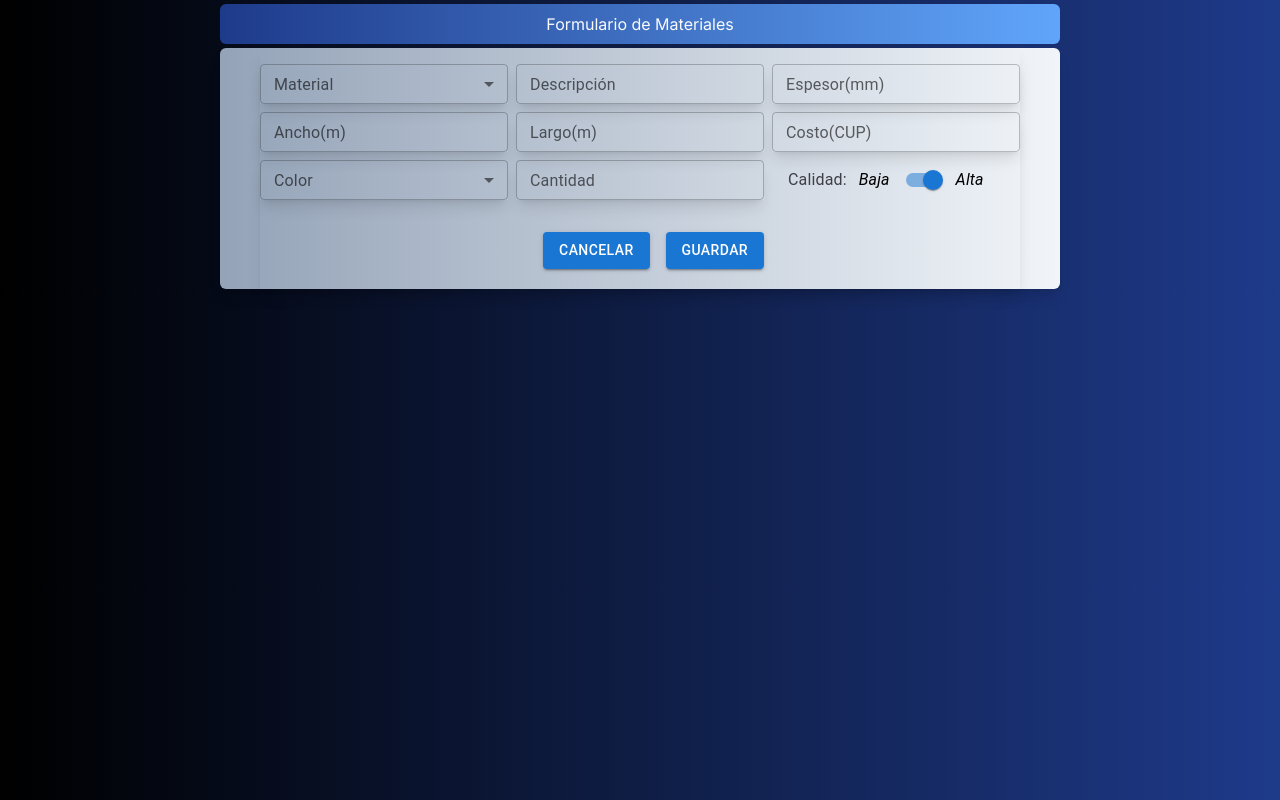
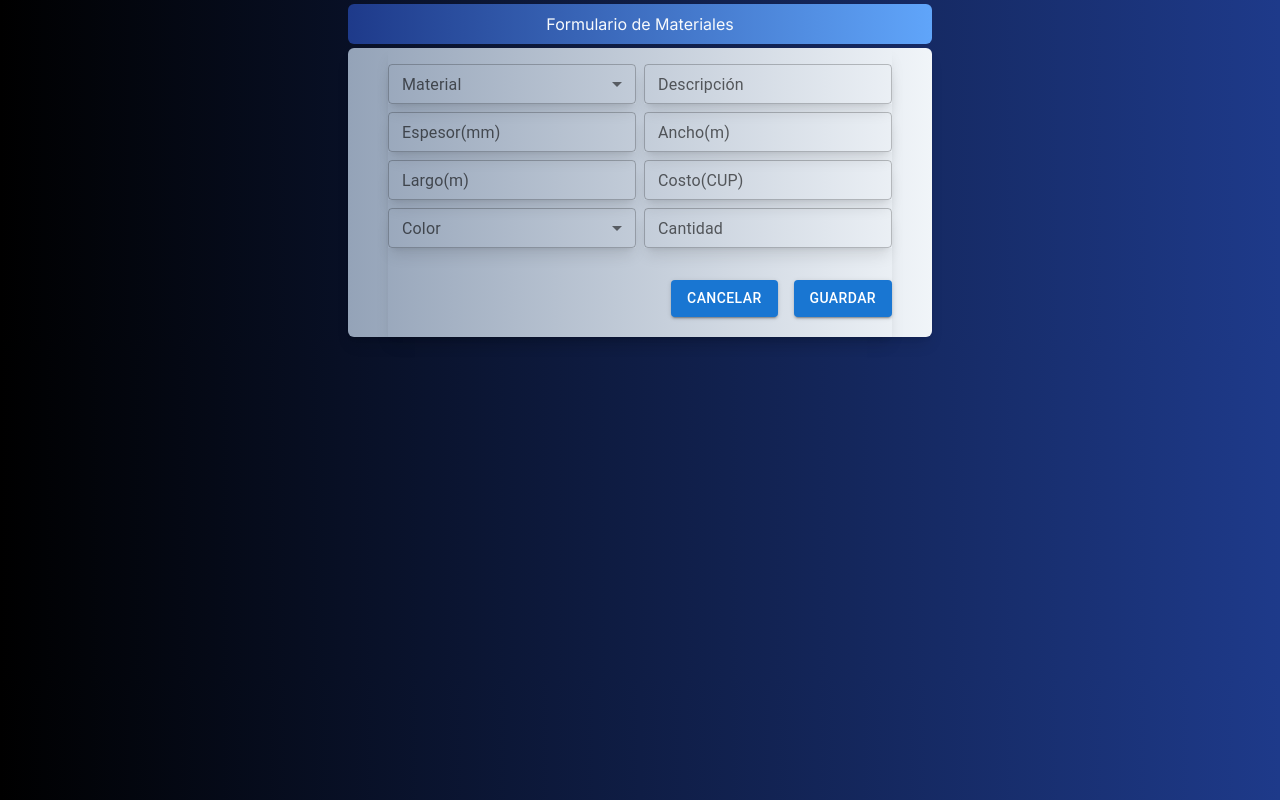
Before and after one commit to EduarMillan/cabarrocasNextTS, a Next.js app in the folder cabarrocas/: page /pages/materiales/formMateriales in a window 1280 px wide. Built offline with nearby package versions, Linux system fonts and the light colour scheme.

Commit message:
terminando crud de materiales

```diff
--- a/cabarrocas/src/app/api/materiales/route.ts
+++ b/cabarrocas/src/app/api/materiales/route.ts
@@ -7,7 +7,6 @@ interface FormData {
 	espesor: string;
 	longitud_ancho: number;
 	longitud_largo: number;
-	calidad_material: string;
 	costo_total: number;
 	color: string;
 	cantidad: number;
@@ -26,7 +25,6 @@ export async function POST(req: any) {
 			espesor,
 			longitud_ancho,
 			longitud_largo,
-			calidad_material,
 			costo_total,
 			color,
 			cantidad,
@@ -40,14 +38,13 @@ export async function POST(req: any) {
 		for (let i: number = 0; i < cantidad; i += 1) {
 			queries.push(
 				conn.query(
-					"INSERT INTO materiales (nombre, descripcion, espesor, longitud_ancho, longitud_largo, calidad_material, costo_total, costo_m2, costo_ml, cantidad, color) VALUES (?, ?, ?, ?, ?, ?, ?, ?, ?,'1',?)",
+					"INSERT INTO materiales (nombre, descripcion, espesor, longitud_ancho, longitud_largo, costo_total, costo_m2, costo_ml, cantidad, color) VALUES (?, ?, ?, ?, ?, ?, ?, ?,'1',?)",
 					[
 						nombre,
 						descripcion,
 						espesor,
 						longitud_ancho,
 						longitud_largo,
-						calidad_material,
 						costo_total,
 						costoM2,
 						costoMl,
--- a/cabarrocas/src/app/pages/materiales/dataMateriales/page.tsx
+++ b/cabarrocas/src/app/pages/materiales/dataMateriales/page.tsx
@@ -23,6 +23,7 @@ import SecondaryButton from '@/components/utils/SecondaryButton';
 import PrimaryButton from '@/components/utils/PrimaryButton';
 import FormMateriales from '../formMateriales/page';
 import AddIcon from '@mui/icons-material/Add';
+
 
 /**
  * Renders the "Materiales" component.
@@ -84,18 +85,19 @@ function Materiales() {
 
 	const { getMateriales, deleteMaterialById } = useMateriales();
 	const materialesState = useSelector(selectMateriales);
-	const [openModal, setopenModal] = useState(false);
-	const [crearMaterial, setcrearMaterial] = useState(false);
-	const [eliminarMaterial, seteliminarMaterial] = useState(false);
-	const [idMaterial, setidMaterial] = useState(0);
+	const [openModal, setOpenModal] = useState(false);
+	const [crearMaterial, setCrearMaterial] = useState(false);
+	const [eliminarMaterial, setEliminarMaterial] = useState(false);
+	const [idMaterial, setIdMaterial] = useState(0);
+	const [updateMaterial, setUpdateMaterial] = useState(null);
 
 	const deleteMaterialId = () => {
 		deleteMaterialById(idMaterial);
 	};
 
 	const handleCancel = () => {
-		setopenModal(false);
-		setcrearMaterial(false);
+		setOpenModal(false);
+		setCrearMaterial(false);
 	};
 
 	useEffect(() => {
@@ -130,10 +132,10 @@ function Materiales() {
 			name: 'longitud_largo',
 			label: 'Largo (m)',
 		},
-		{
-			name: 'calidad_material',
-			label: 'Calidad',
-		},
+		// {
+		// 	name: 'calidad_material',
+		// 	label: 'Calidad',
+		// },
 		{
 			name: 'costo_total',
 			label: 'Costo Total',
@@ -160,8 +162,9 @@ function Materiales() {
 									aria-label='Insertar Material'
 									style={{ color: '#ffffff' }}
 									onClick={() => {
-										setcrearMaterial(true);
-										setopenModal(true);
+										setUpdateMaterial(null);
+										setCrearMaterial(true);
+										setOpenModal(true);
 									}}
 								>
 									<AddIcon className='bg-green-500 rounded-full w-16 shadow-lg' />
@@ -177,7 +180,9 @@ function Materiales() {
 								aria-label='Editar'
 								style={{ color: '#ca8a04' }}
 								onClick={() => {
-									//navigate(`/dashboard/materiales/${tableMeta.rowData[0]}`);
+									setUpdateMaterial(tableMeta.rowData);
+									setCrearMaterial(true);
+									setOpenModal(true);
 								}}
 							>
 								<AssignmentIcon />
@@ -188,9 +193,9 @@ function Materiales() {
 								aria-label='Eliminar'
 								style={{ color: '#f87171' }}
 								onClick={() => {
-									seteliminarMaterial(true);
-									setopenModal(true);
-									setidMaterial(tableMeta.rowData[0]);
+									setEliminarMaterial(true);
+									setOpenModal(true);
+									setIdMaterial(tableMeta.rowData[0]);
 								}}
 							>
 								<DeleteIcon> </DeleteIcon>
@@ -249,6 +254,40 @@ function Materiales() {
 		},
 	};
 
+	let modalContent;
+	if (crearMaterial) {
+		modalContent = (
+			<FormMateriales onCancel={handleCancel} material={updateMaterial} />
+		);
+	} else if (eliminarMaterial) {
+		modalContent = (
+			<div>
+				<DialogTitle>Eliminar Material</DialogTitle>
+				<DialogContent>
+					<DialogContentText>
+						¿Está seguro de querer eliminar este material?
+					</DialogContentText>
+				</DialogContent>
+				<DialogActions>
+					<SecondaryButton
+						name='Cancelar'
+						onClick={() => {
+							setEliminarMaterial(false);
+							setOpenModal(false);
+						}}
+					/>
+					<PrimaryButton
+						name='Aceptar'
+						onClick={() => {
+							deleteMaterialId();
+							setOpenModal(false);
+						}}
+					/>
+				</DialogActions>
+			</div>
+		);
+	}
+
 	return (
 		<div className='container my-10 mx-auto bg-slate-500'>
 			<ThemeProvider theme={getMuiTheme()}>
@@ -259,34 +298,7 @@ function Materiales() {
 					options={options}
 				/>
 				<CustomModal open={openModal} width='md'>
-					{crearMaterial ? (
-						<FormMateriales onCancel={handleCancel} />
-					) : eliminarMaterial ? (
-						<div>
-							<DialogTitle>Eliminar Material</DialogTitle>
-							<DialogContent>
-								<DialogContentText>
-									Está seguro de querer eliminar este material?
-								</DialogContentText>
-							</DialogContent>
-							<DialogActions>
-								<SecondaryButton
-									name='Cancelar'
-									onClick={() => {
-										seteliminarMaterial(false);
-										setopenModal(false);
-									}}
-								/>
-								<PrimaryButton
-									name='Aceptar'
-									onClick={() => {
-										deleteMaterialId();
-										setopenModal(false);
-									}}
-								/>
-							</DialogActions>
-						</div>
-					) : null}
+					{modalContent}
 				</CustomModal>
 			</ThemeProvider>
 		</div>
--- a/cabarrocas/src/app/pages/materiales/formMateriales/page.tsx
+++ b/cabarrocas/src/app/pages/materiales/formMateriales/page.tsx
@@ -3,9 +3,6 @@ import React, { useEffect } from 'react';
 import { SubmitHandler, useForm } from 'react-hook-form';
 import { zodResolver } from '@hookform/resolvers/zod';
 import { TextField, MenuItem } from '@mui/material';
-import Switch from '@mui/material/Switch';
-import Stack from '@mui/material/Stack';
-import Typography from '@mui/material/Typography';
 import PrimaryButton from '@/components/utils/PrimaryButton';
 import SecondaryButton from '@/components/utils/SecondaryButton';
 import useMateriales from '@/redux/services/materiales/materialesService';
@@ -17,7 +14,7 @@ import {
 
 type Inputs = {
 	longitud_ancho: string;
-	calidad_material: string;
+	//calidad_material: string;
 	cantidad: string;
 	color: string;
 	costo_total: string;
@@ -32,13 +29,13 @@ type Inputs = {
  *
  * @return {JSX.Element} The rendered form component.
  */
-function FormMateriales({ onCancel }: any) {
-	const { createMateriales } = useMateriales();
+function FormMateriales({ onCancel, material }: any) {
+	const { createMateriales, updateMaterial } = useMateriales();
+
 	const {
 		register,
 		handleSubmit,
 		setValue,
-		watch,
 		formState: { errors },
 	} = useForm<Inputs>({
 		resolver: zodResolver(materialSchema),
@@ -58,18 +55,26 @@ function FormMateriales({ onCancel }: any) {
 		</MenuItem>
 	));
 
-	const selectedMaterial = watch('nombre');
 	useEffect(() => {
-		setValue('nombre', selectedMaterial);
-	}, [setValue]);
-
-	const selectedColor = watch('color');
-	useEffect(() => {
-		setValue('color', selectedColor);
-	}, [setValue]);
+		if (material) {
+			setValue('nombre', material[1]);
+			setValue('descripcion', material[2]);
+			setValue('espesor', material[3].toString());
+			setValue('longitud_ancho', material[4].toString());
+			setValue('longitud_largo', material[5].toString());
+			setValue('costo_total', material[6].toString());
+			setValue('cantidad', material[7].toString());
+			setValue('color', material[8]);
+		}
+	}, [setValue, material]);
 
 	const saveMaterials: SubmitHandler<Inputs> = async data => {
-		await createMateriales(data);
+		if (material) {
+			await updateMaterial(material[0], data);
+		} else {
+			await createMateriales(data);
+		}
+		onCancel();
 	};
 
 	return (
@@ -80,7 +85,7 @@ function FormMateriales({ onCancel }: any) {
 				</div>
 				<div className='bg-zinc-500  rounded-md px-10 shadow-lg bg-gradient-to-r from-slate-400 to-slate-100'>
 					<form
-						className='grid grid-cols-3 gap-2 text-black pt-4 shadow-lg'
+						className='grid grid-cols-2 gap-2 text-black pt-4 shadow-lg'
 						onSubmit={handleSubmit(saveMaterials)}
 					>
 						<TextField
@@ -89,7 +94,7 @@ function FormMateriales({ onCancel }: any) {
 							select
 							label='Material'
 							size='small'
-							defaultValue=''
+							defaultValue={material ? material[1] : ''}
 							{...register('nombre')}
 							helperText={errors.nombre?.message}
 						>
@@ -101,6 +106,7 @@ function FormMateriales({ onCancel }: any) {
 							id='outlined-descripcion'
 							label='Descripción'
 							multiline={true}
+							defaultValue={material ? material[2] : ''}
 							size='small'
 							{...register('descripcion')}
 							helperText={errors.descripcion?.message}
@@ -108,9 +114,10 @@ function FormMateriales({ onCancel }: any) {
 
 						<TextField
 							className='m-3 shadow-lg text-sm'
-							type='number'
+							type='text'
 							id='outlined-espesor'
 							label='Espesor(mm)'
+							defaultValue={material ? material[3] : ''}
 							size='small'
 							{...register('espesor')}
 							helperText={errors.espesor?.message}
@@ -118,27 +125,30 @@ function FormMateriales({ onCancel }: any) {
 
 						<TextField
 							className='m-3 shadow-lg'
-							type='number'
+							type='text'
 							id='outlined-ancho'
 							label='Ancho(m)'
+							defaultValue={material ? material[4] : ''}
 							size='small'
 							{...register('longitud_ancho')}
 							helperText={errors.longitud_ancho?.message}
 						/>
 						<TextField
 							className='m-3 shadow-lg'
-							type='number'
+							type='text'
 							id='outlined-largo'
 							label='Largo(m)'
+							defaultValue={material ? material[5] : ''}
 							size='small'
 							{...register('longitud_largo')}
 							helperText={errors.longitud_largo?.message}
 						/>
 						<TextField
 							className='m-3 shadow-lg'
-							type='number'
+							type='text'
 							id='outlined-costo'
 							label='Costo(CUP)'
+							defaultValue={material ? material[7] : ''}
 							size='small'
 							{...register('costo_total')}
 							helperText={errors.costo_total?.message}
@@ -150,7 +160,7 @@ function FormMateriales({ onCancel }: any) {
 							select
 							label='Color'
 							size='small'
-							defaultValue=''
+							defaultValue={material ? material[9] : ''}
 							{...register('color')}
 							helperText={errors.color?.message}
 						>
@@ -162,30 +172,15 @@ function FormMateriales({ onCancel }: any) {
 							type='number'
 							id='outlined-cantidad'
 							label='Cantidad'
+							defaultValue={material ? material[8] : ''}
 							size='small'
 							{...register('cantidad')}
 							helperText={errors.cantidad?.message}
 						/>
-
-						<Stack
-							className='justify-start ml-4 '
-							direction='row'
-							spacing={0.5}
-							alignItems='center'
-						>
-							<Typography className='m-2 text-zinc-700'>Calidad:</Typography>
-							<Typography className='italic pl-2'>Baja</Typography>
-							<Switch
-								id='calidad'
-								defaultChecked
-								{...register('calidad_material')}
-							/>
-							<Typography className='italic'>Alta</Typography>
-						</Stack>
 						<div></div>
 						<div className='flex pb-5 justify-end items-end pt-6 space-x-4'>
 							<SecondaryButton name='Cancelar' onClick={onCancel} />
-							<PrimaryButton name='Guardar' />
+							<PrimaryButton name={material ? 'Actualizar' : 'Guardar'} />
 						</div>
 					</form>
 				</div>
--- a/cabarrocas/src/redux/services/materiales/materialesService.ts
+++ b/cabarrocas/src/redux/services/materiales/materialesService.ts
@@ -5,13 +5,11 @@ import useHttpClient from '@/redux/services/http/httpClient';
 
 import {
 	deleteMaterial,
-	editMaterial,
 	setMaterial,
 } from '@/redux/features/materiales/materialesSlice';
 
 type Inputs = {
 	longitud_ancho: string;
-	calidad_material: string;
 	cantidad: string;
 	color: string;
 	costo_total: string;
@@ -111,7 +109,7 @@ export default function useMateriales() {
 			)) as AxiosResponse<Response>;
 
 			if (response.data) {
-				dispatch(editMaterial(material));
+				getMateriales();
 
 				toast.success('El material se ha creado satisfactoriamente', {
 					duration: 2000,
@@ -141,7 +139,7 @@ export default function useMateriales() {
 			)) as AxiosResponse<Response>;
 
 			if (response.data) {
-				dispatch(editMaterial(material));
+				getMateriales();
 
 				toast.success('El material se ha actualizado satisfactoriamente', {
 					duration: 2000,
--- a/cabarrocas/src/validations/MaterialSchema.ts
+++ b/cabarrocas/src/validations/MaterialSchema.ts
@@ -89,32 +89,47 @@ export const materialSchema = z.object({
 		}),
 	longitud_ancho: z
 		.string()
+		.refine(longitud_ancho => !isNaN(parseFloat(longitud_ancho)), {
+			message: 'El ancho debe ser un número',
+		})
 		.refine(longitud_ancho => parseFloat(longitud_ancho) > 0, {
-			message: 'El ancho debe de ser mayor que 0',
+			message: 'El ancho debe ser mayor que 0',
 		}),
 	nombre: z.enum(materiales, {
 		errorMap: () => ({
 			message: 'Seleccione un material de la lista.',
 		}),
 	}),
-	calidad_material: z.boolean().default(true),
 	longitud_largo: z
 		.string()
+		.refine(longitud_largo => !isNaN(parseFloat(longitud_largo)), {
+			message: 'El largo debe ser un número',
+		})
 		.refine(longitud_largo => parseFloat(longitud_largo) > 0, {
-			message: 'El largo debe de ser mayor que 0',
+			message: 'El largo debe ser mayor que 0',
 		}),
 	cantidad: z.string().refine(cantidad => parseFloat(cantidad) > 0, {
 		message: 'La cantidad debe de ser mayor que 0',
 	}),
-	costo_total: z.string().refine(costo_total => parseFloat(costo_total) > 0, {
-		message: 'El costo debe de ser mayor que 0',
-	}),
+	costo_total: z
+		.string()
+		.refine(costo_total => !isNaN(parseFloat(costo_total)), {
+			message: 'El Costo debe ser un número',
+		})
+		.refine(costo_total => parseFloat(costo_total) > 0, {
+			message: 'El Costo debe ser mayor que 0',
+		}),
 	color: z.enum(colores, {
 		errorMap: () => ({
 			message: 'Seleccione un color de la lista.',
 		}),
 	}),
-	espesor: z.string().refine(espesor => parseFloat(espesor) > 0, {
-		message: 'El grosor debe de ser mayor que 0',
-	}),
+	espesor: z
+		.string()
+		.refine(espesor => !isNaN(parseFloat(espesor)), {
+			message: 'El grosor debe ser un número',
+		})
+		.refine(espesor => parseFloat(espesor) > 0, {
+			message: 'El grosor debe ser mayor que 0',
+		}),
 });
```
